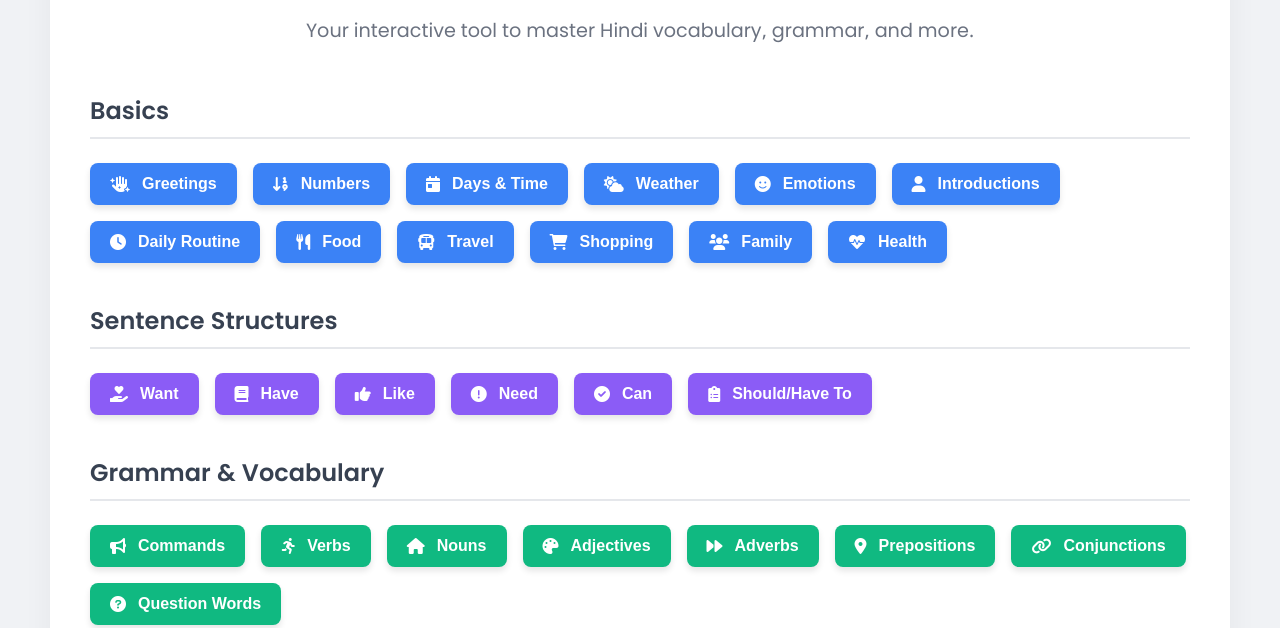
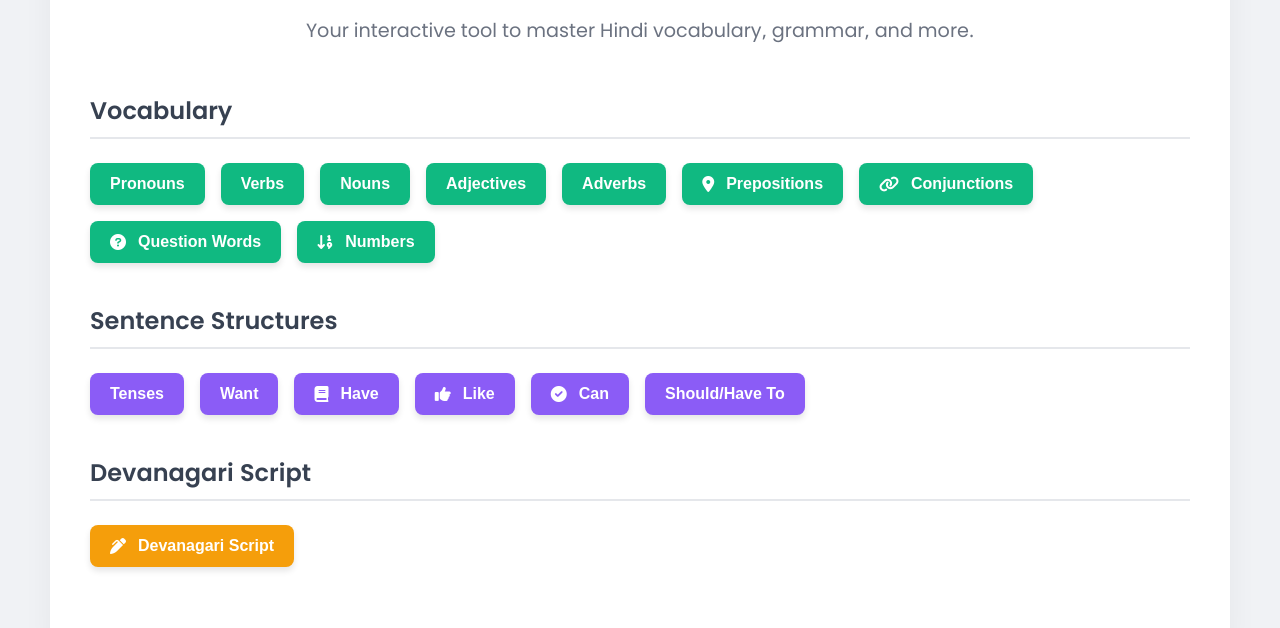
Before and after one commit to sagartamang03/eng-hindi-flashcards, a plain HTML site: page index.html in a window 1280 px wide. Shown: the part 172-800 px from the top of the page. Drawn offline with Linux system fonts and the light colour scheme.

Commit message:
Update index.html

```diff
--- a/index.html
+++ b/index.html
@@ -18,54 +18,31 @@
         </header>
 
         <div id="topic-selection">
+
             <div class="topic-section">
-                <h2 class="topic-title">Basics</h2>
+                <h2 class="topic-title">Vocabulary</h2>
                 <div class="topics">
-                    <button class="topic-button basic-topic" onclick="showTopic('greetings')"><i class="fas fa-hand-sparkles"></i> Greetings</button>
-                    <button class="topic-button basic-topic" onclick="showTopic('numbers')"><i class="fas fa-sort-numeric-down"></i> Numbers</button>
-                  <button class="topic-button basic-topic" onclick="showTopic('daysAndTime')"><i class="fas fa-calendar-day"></i> Days & Time</button>
-                    <button class="topic-button basic-topic" onclick="showTopic('weather')"><i class="fas fa-cloud-sun"></i> Weather</button>
-                    <button class="topic-button basic-topic" onclick="showTopic('emotions')"><i class="fas fa-smile"></i> Emotions</button>
-                <button class="topic-button basic-topic" onclick="showTopic('introductions')"><i class="fas fa-user"></i> Introductions</button>
-
-<button class="topic-button basic-topic" onclick="showTopic('routine')"><i class="fas fa-clock"></i> Daily Routine</button>
-
-<button class="topic-button basic-topic" onclick="showTopic('food')"><i class="fas fa-utensils"></i> Food</button>
-
-<button class="topic-button basic-topic" onclick="showTopic('travel')"><i class="fas fa-bus"></i> Travel</button>
-
-<button class="topic-button basic-topic" onclick="showTopic('shopping')"><i class="fas fa-shopping-cart"></i> Shopping</button>
-
-<button class="topic-button basic-topic" onclick="showTopic('family')"><i class="fas fa-users"></i> Family</button>
-
-<button class="topic-button basic-topic" onclick="showTopic('health')"><i class="fas fa-heartbeat"></i> Health</button>
+                    <button class="topic-button grammar-topic" onclick="showTopic('pronouns')">Pronouns</button>
+                    <button class="topic-button grammar-topic" onclick="showTopic('verbs')">Verbs</button>
+                    <button class="topic-button grammar-topic" onclick="showTopic('nouns')">Nouns</button>
+                    <button class="topic-button grammar-topic" onclick="showTopic('adjectives')">Adjectives</button>
+                    <button class="topic-button grammar-topic" onclick="showTopic('adverbs')">Adverbs</button>
+                    <button class="topic-button grammar-topic" onclick="showTopic('prepositions')"><i class="fas fa-map-marker-alt"></i> Prepositions</button>
+                    <button class="topic-button grammar-topic" onclick="showTopic('conjunctions')"><i class="fas fa-link"></i> Conjunctions</button>
+                    <button class="topic-button grammar-topic" onclick="showTopic('questionWords')"><i class="fas fa-question-circle"></i> Question Words</button>
+                    <button class="topic-button grammar-topic" onclick="showTopic('numbers')"><i class="fas fa-sort-numeric-down"></i> Numbers</button>
 
                 </div>
             </div>
-
             <div class="topic-section">
                 <h2 class="topic-title">Sentence Structures</h2>
                 <div class="topics">
-                    <button class="topic-button sentence-topic" onclick="showTopic('wantSentences')"><i class="fas fa-hand-holding-heart"></i> Want</button>
+                 <button class="topic-button sentence-topic" onclick="showTopic('tenses')">Tenses</button>
+                    <button class="topic-button sentence-topic" onclick="showTopic('wantSentences')">Want</button>
                     <button class="topic-button sentence-topic" onclick="showTopic('haveSentences')"><i class="fas fa-book"></i> Have</button>
                     <button class="topic-button sentence-topic" onclick="showTopic('likeSentences')"><i class="fas fa-thumbs-up"></i> Like</button>
-                    <button class="topic-button sentence-topic" onclick="showTopic('needSentences')"><i class="fas fa-exclamation-circle"></i> Need</button>
                     <button class="topic-button sentence-topic" onclick="showTopic('canSentences')"><i class="fas fa-check-circle"></i> Can</button>
-                    <button class="topic-button sentence-topic" onclick="showTopic('shouldHaveTo')"><i class="fas fa-clipboard-list"></i> Should/Have To</button>
-                </div>
-            </div>
-
-            <div class="topic-section">
-                <h2 class="topic-title">Grammar & Vocabulary</h2>
-                <div class="topics">
-                    <button class="topic-button grammar-topic" onclick="showTopic('commands')"><i class="fas fa-bullhorn"></i> Commands</button>
-                    <button class="topic-button grammar-topic" onclick="showTopic('verbs')"><i class="fas fa-running"></i> Verbs</button>
-                    <button class="topic-button grammar-topic" onclick="showTopic('nouns')"><i class="fas fa-home"></i> Nouns</button>
-                    <button class="topic-button grammar-topic" onclick="showTopic('adjectives')"><i class="fas fa-palette"></i> Adjectives</button>
-                    <button class="topic-button grammar-topic" onclick="showTopic('adverbs')"><i class="fas fa-forward"></i> Adverbs</button>
-                    <button class="topic-button grammar-topic" onclick="showTopic('prepositions')"><i class="fas fa-map-marker-alt"></i> Prepositions</button>
-                    <button class="topic-button grammar-topic" onclick="showTopic('conjunctions')"><i class="fas fa-link"></i> Conjunctions</button>
-                    <button class="topic-button grammar-topic" onclick="showTopic('questionWords')"><i class="fas fa-question-circle"></i> Question Words</button>
+                    <button class="topic-button sentence-topic" onclick="showTopic('shouldHaveTo')">Should/Have To</button>
                 </div>
             </div>
 
```
